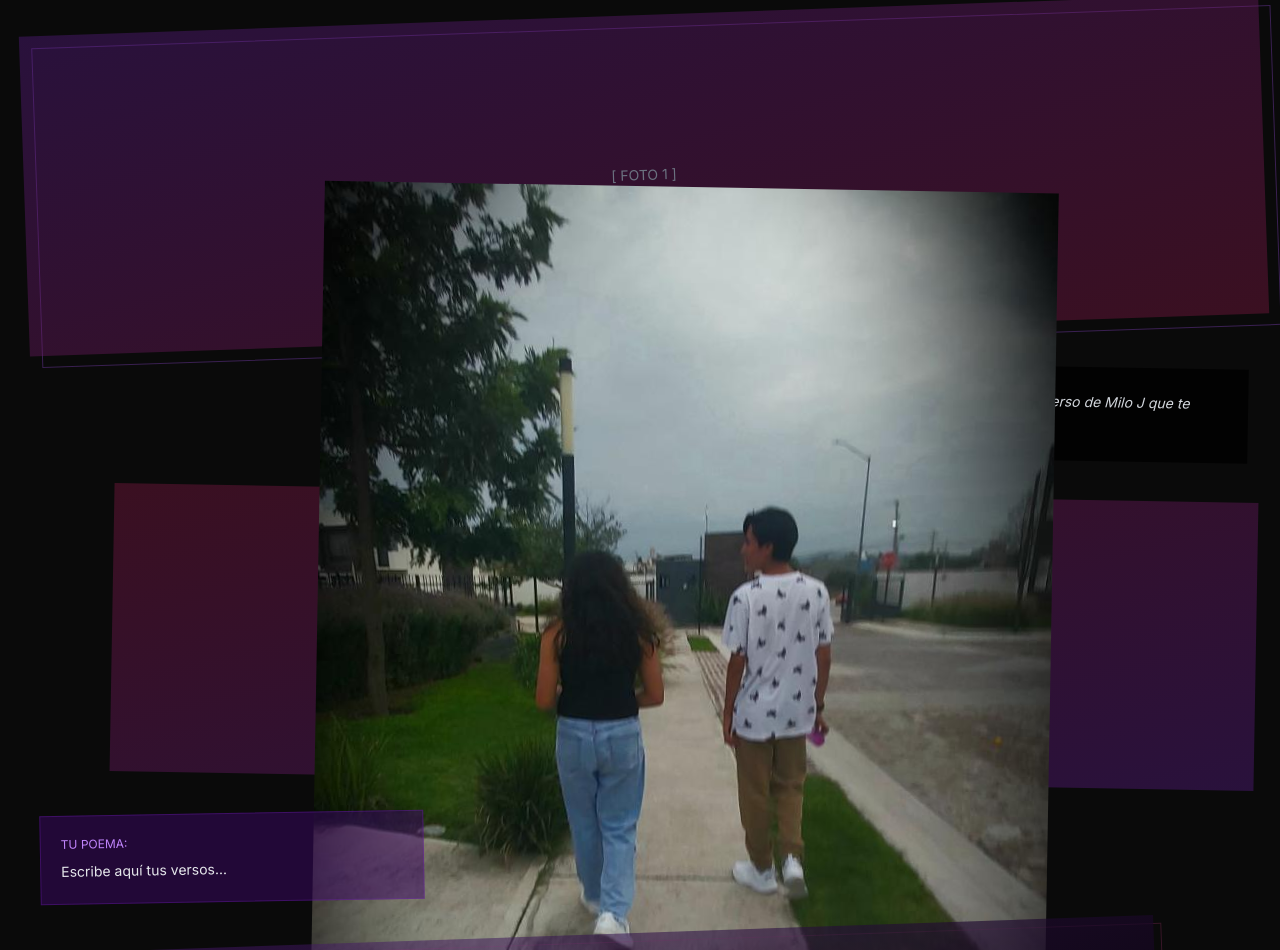
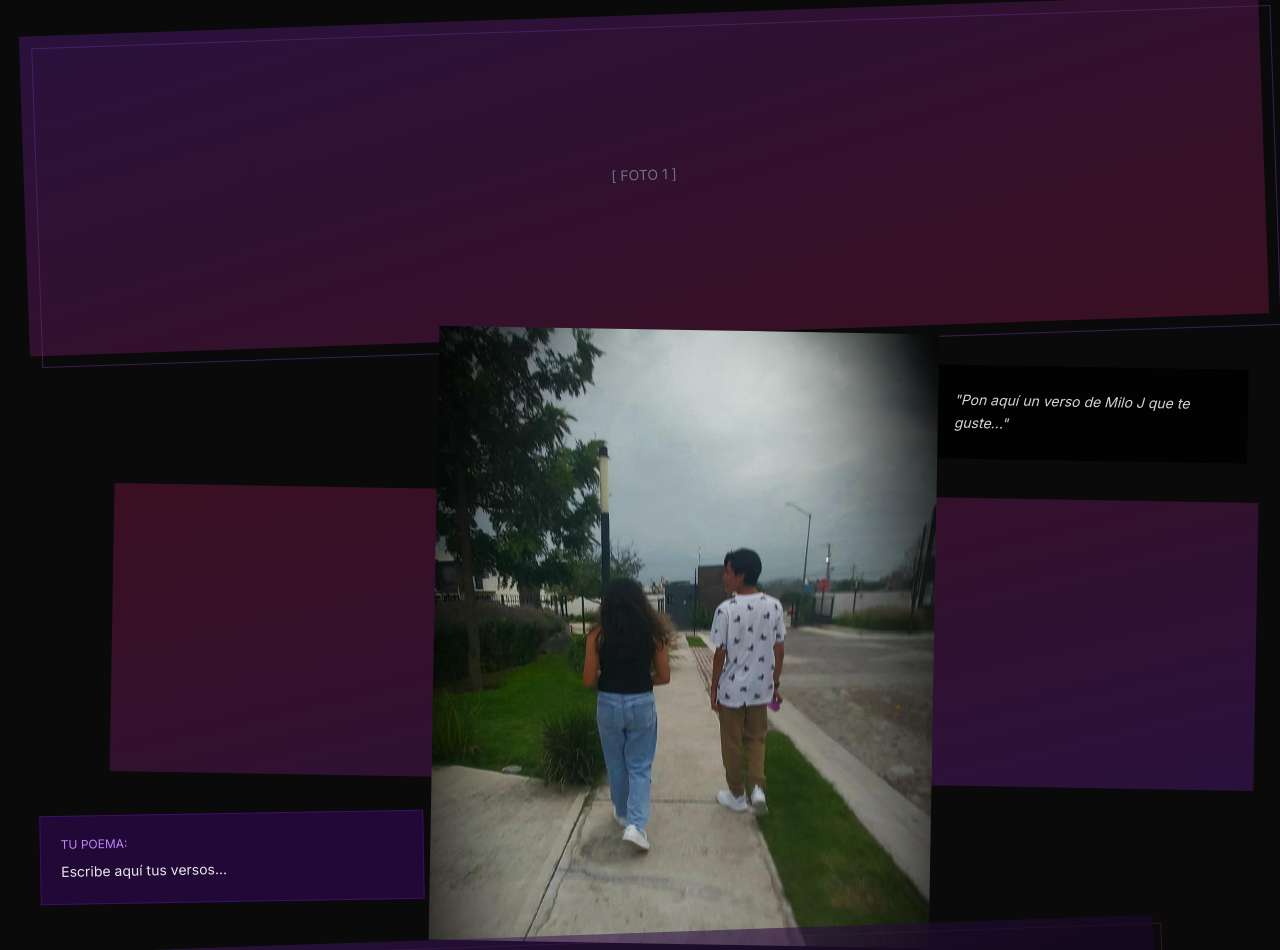
Before and after one commit to hugoed2106/my-princess, a plain HTML site: page index.html in a window 1280 px wide. Shown: the part 833-1783 px from the top of the page. Drawn offline with nearby package versions, Linux system fonts and the light colour scheme.

Commit message:
Update index.html

```diff
--- a/index.html
+++ b/index.html
@@ -71,7 +71,7 @@
     <!-- Foto 2 - Derecha -->
     <div class="relative rotate-1 mr-2 ml-auto w-11/12">
       <div class="w-full h-72 bg-gradient-to-br from-pink-900/40 to-purple-900/40 flex items-center justify-center">
-        <img src="/fotos/IMG_20250612_225008_663.jpg">
+          <img src="https://raw.githubusercontent.com/hugoed2106/my-princess/main/fotos/IMG_20250612_225008_663.jpg" alt="" width="500">
       </div>
     </div>
 
```
